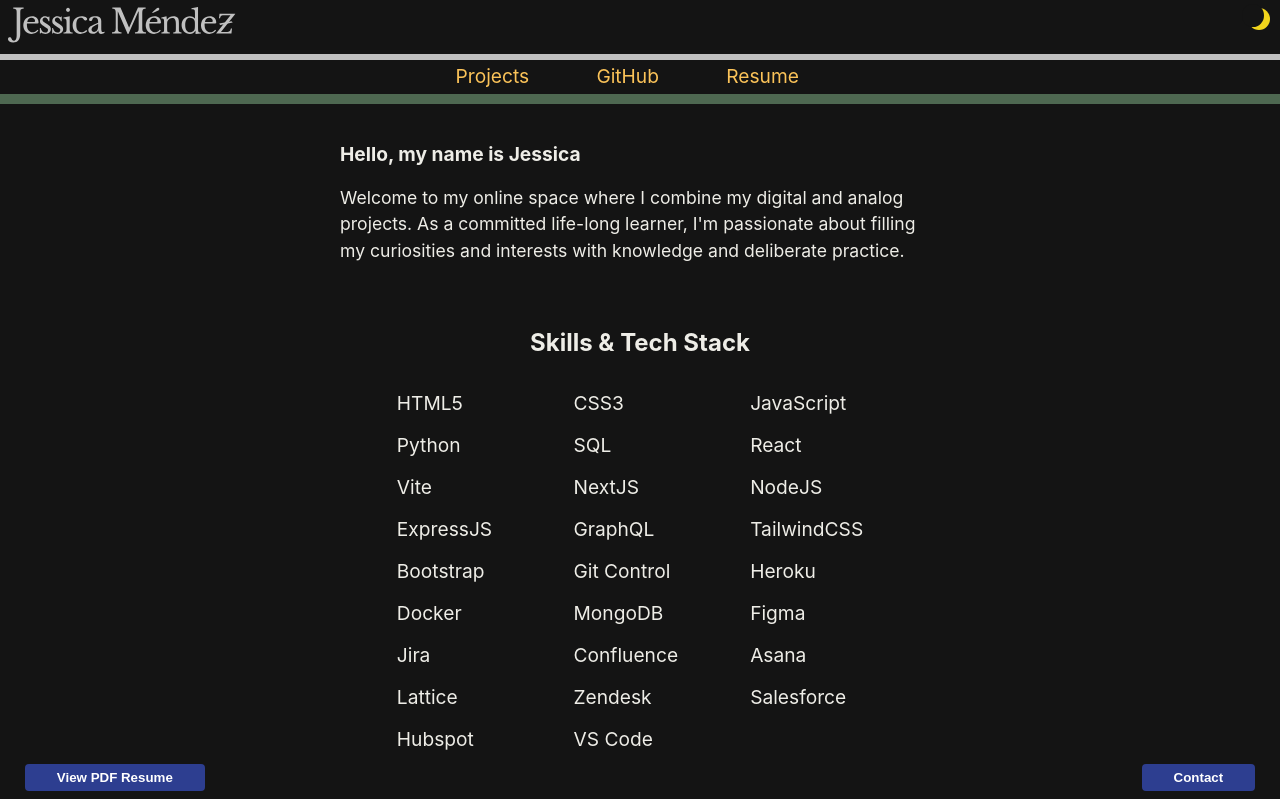
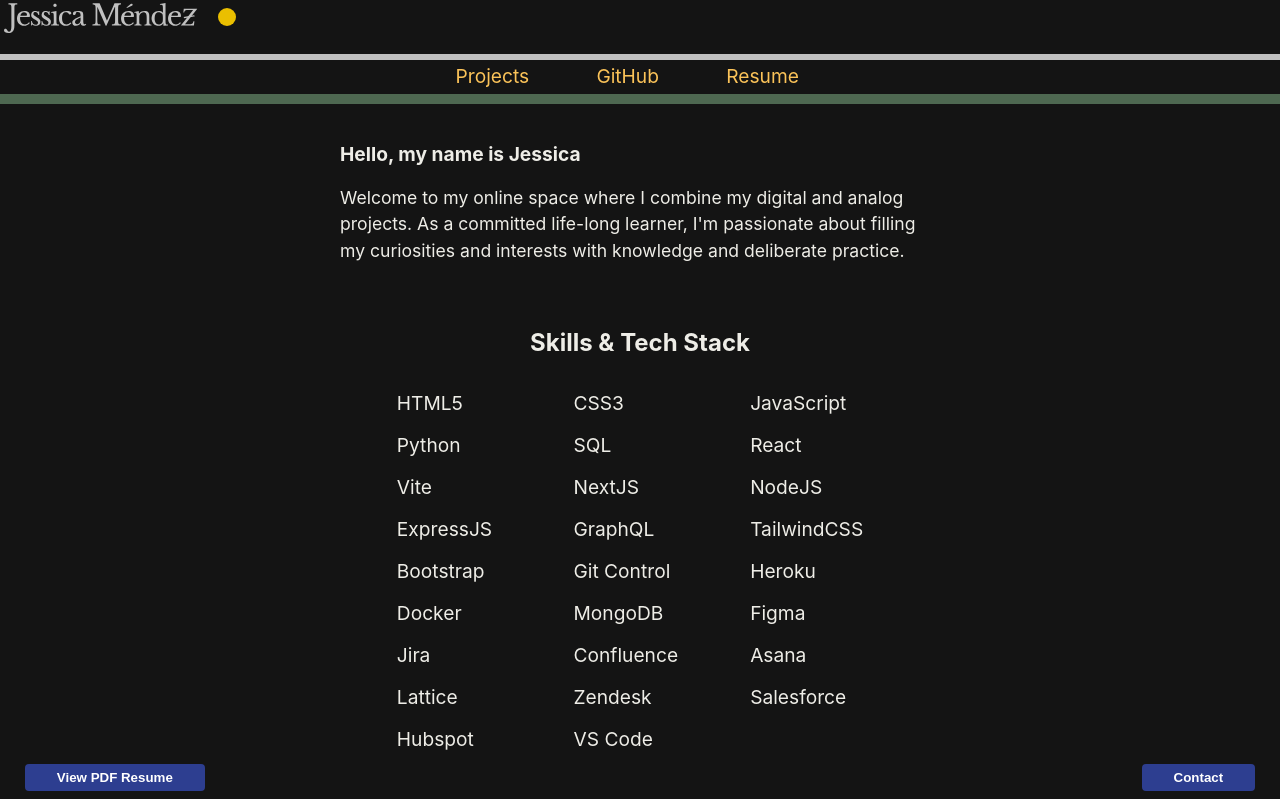
Before and after one commit to jessysiete/portfolio-jessysiete, a React (Vite) app: page / in a window 1280 px wide. Shown: the top 799 px of the page. Built offline with nearby package versions, Linux system fonts and the light colour scheme; no server answers.

Commit message:
move theme toggle to left of page

```diff
--- a/src/components/Header/Header.css
+++ b/src/components/Header/Header.css
@@ -11,15 +11,11 @@
 }
 
 
-.App-logo path {
-  fill: var(--logo-fill);
-}
-
-.App-logo-sm {
+.jm-logo {
   padding-top: 8px;
   padding-left: 8px;
   position: fixed;
-  height: 48px;
+  height: 34px;
   width: fit-content;
   color: var(--logo-fill);
   z-index: 1000;
@@ -52,7 +48,7 @@
   z-index: 1000;
 }
 
-@media (max-width: 820px) {
+@media (min-width: 821px) {
   .Header {
     display: flex;
     position: fixed;
@@ -82,9 +78,9 @@
 
 
 
-  .App-logo-sm {
+  .jm-logo {
     position: fixed;
-    height: 42px;
+    height: 38px;
     padding-left: 4px;
     padding-top: 4px;
     width: fit-content;
--- a/src/components/Header/Header.jsx
+++ b/src/components/Header/Header.jsx
@@ -9,7 +9,7 @@
       {/* Logo SVG (using inline SVG for full CSS control) */}
       <Link className="link"to="/">
       <svg
-        className="App-logo-sm"
+        className="jm-logo"
         width="233"
         height="40"
         viewBox="0 0 233 40"
--- a/src/components/Toggle/Toggle.css
+++ b/src/components/Toggle/Toggle.css
@@ -3,7 +3,7 @@
   display: inline-block;
   width: 22px;
   height: 22px;
-  right: 12px;
+  left: 176px;
   top: 6px;
   padding: 2px;
 }
@@ -30,8 +30,8 @@
 .toggle-switch:before {
   content: "";
   position: absolute;
-  height: 22px;
-  width: 22px;
+  height: 18px;
+  width: 18px;
   left: 0px;
   bottom: 8px;
   top: 0px;
@@ -44,20 +44,20 @@
 /* Move the knob and change its color to white */
 input:checked + .toggle-switch:before {
   transform: translateX(0px);
-  background-color: #f2d51c; /* Moon color */
+  background-color: #394258; /* Moon color */
 }
 
 /* smaller circle overlay to “cut” the moon circle into crescent */
 input:checked + .toggle-switch:after {
   content: "";
   position: absolute;
-  height: 23px;
-  width: 22px;
+  height: 18px;
+  width: 20px;
   /* box-shadow: 5px 5px 0 0 #f2d51c; Moon color */
   /* Position the overlay to cover part of the white circle;
      adjust the offset (here, -8px) to control the crescent’s thickness */
-  left: calc(6px + 20px - 32px);
-  bottom: -1px;
+  left: calc(6px + 22px - 36px);
+  bottom: 2px;
   border-radius: 50%;
   background-color: var(--background-color);
   /* background-color: #29346e; matches the toggle switch background */
@@ -77,67 +77,10 @@
   border-radius: 50%;
 }
 
-
-
-
-/* .toggle-container {
-  position: relative;
-  display: inline-block;
-  width: 48px;
-  height: 42px;
-  right: 16px;
+@media (min-width: 821px) {
+  .toggle-container {
+    left: 216px;
+    top: 6px;
+    padding: 2px;
+  }
 }
-
-.toggle-container input {
-  opacity: 0;
-  width: 0;
-  height: 0;
-}
-
-.toggle-switch {
-  position: absolute;
-  cursor: pointer;
-  top: 0;
-  left: 0;
-  right: 0;
-  bottom: 0;
-  background-color: #323960;
-  -webkit-transition: .4s;
-  transition: .4s;
-  border-radius: 34px;
-}
-
-.toggle-switch:before {
-  position: absolute;
-  content: "";
-  height: 26px;
-  width: 26px;
-  left: 4px;
-  bottom: 8px;
-  border-radius: 50%;
-  background-color: #797fa1;
-  -webkit-transition: .4s;
-  transition: .4s;
-}
-
-input:checked + .toggle-switch {
-  background-color: rgb(249, 247, 218);
-}
-
-input:focus + .toggle-switch {
-  box-shadow: 0 0 2px rgb(255, 255, 255);
-}
-
-input:checked + .toggle-switch:before {
-  -webkit-transform: translateX(16px);
-  -ms-transform: translateX(16px);
-  transform: translateX(16px);
-}
-
-.toggle-switch.round {
-  border-radius: 34px;
-}
-
-.toggle-switch.round:before {
-  border-radius: 50%;
-} */
--- a/src/components/Toggle/Toggle.jsx
+++ b/src/components/Toggle/Toggle.jsx
@@ -28,7 +28,7 @@
       type="checkbox"
       id="theme-toggle"
       onChange={toggleTheme}
-      checked={theme === 'dark'}
+      checked={theme === 'light'}
     />
     {/* Label styled as the switch, associated with the checkbox */}
     <label className="toggle-switch" htmlFor="theme-toggle"></label>
```
